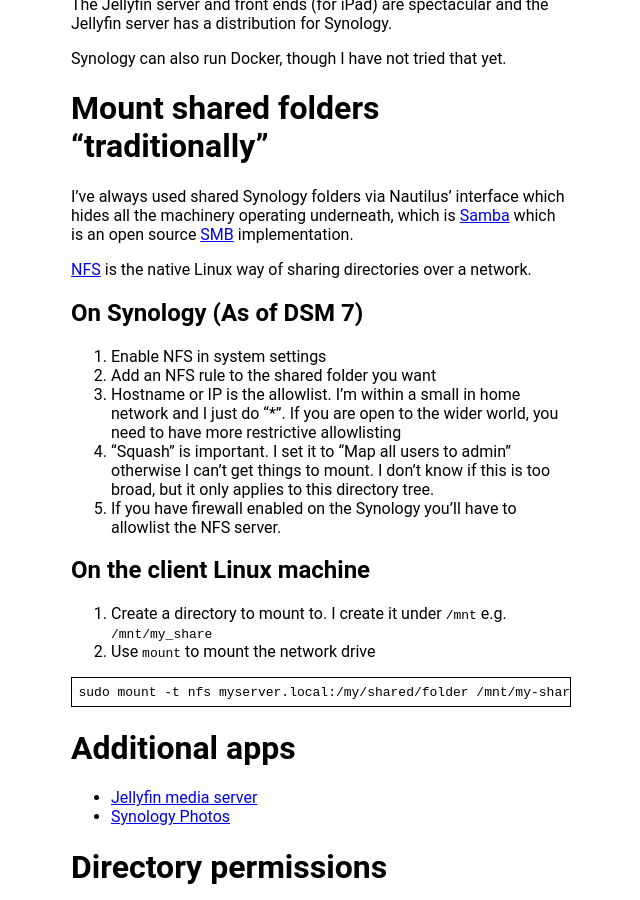
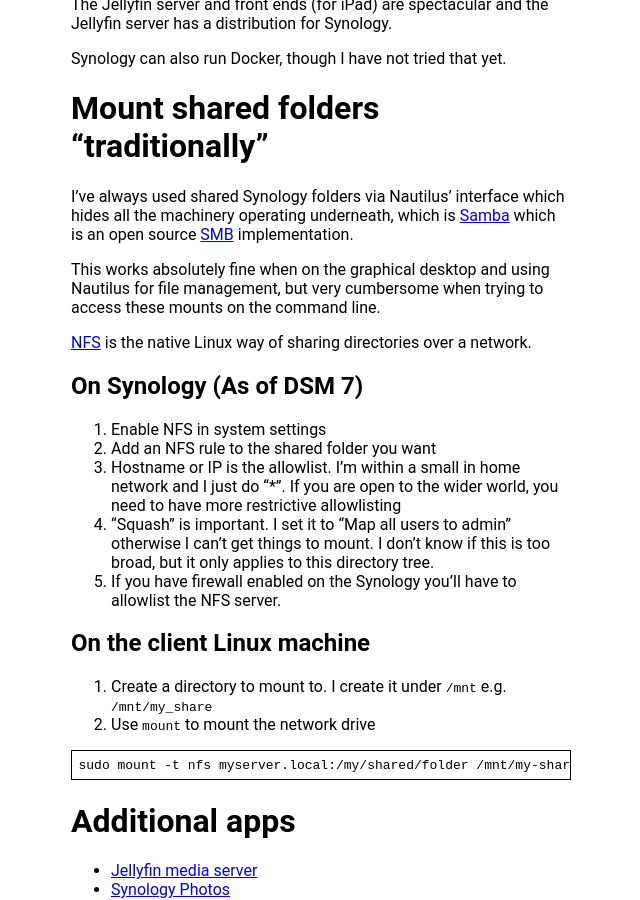
Before and after one commit to kghose/kghose.github.io, a Jekyll site: the page built from linux-tips/synology.md, in a window 1280 px wide and 900 px high, scrolled down 516 px. Shown: the whole window, without its empty margins (319-959 px from the left). Built offline with Jekyll 4.4.1, drawn with Linux system fonts in a browser that asks for light colours; our own code applies the rules of GitHub Pages for plain Markdown files.

Commit message:
Note on why NFS.

```diff
--- a/linux-tips/synology.md
+++ b/linux-tips/synology.md
@@ -26,6 +26,10 @@ I've always used shared Synology folders via Nautilus' interface which hides all
 the machinery operating underneath, which is [Samba](https://www.samba.org/)
 which is an open source
 [SMB](https://en.wikipedia.org/wiki/Server_Message_Block) implementation.
+
+This works absolutely fine when on the graphical desktop and using Nautilus for
+file management, but very cumbersome when trying to access these mounts on the
+command line.
 
 [NFS](https://en.wikipedia.org/wiki/Network_File_System) is the native Linux way
 of sharing directories over a network.
```
